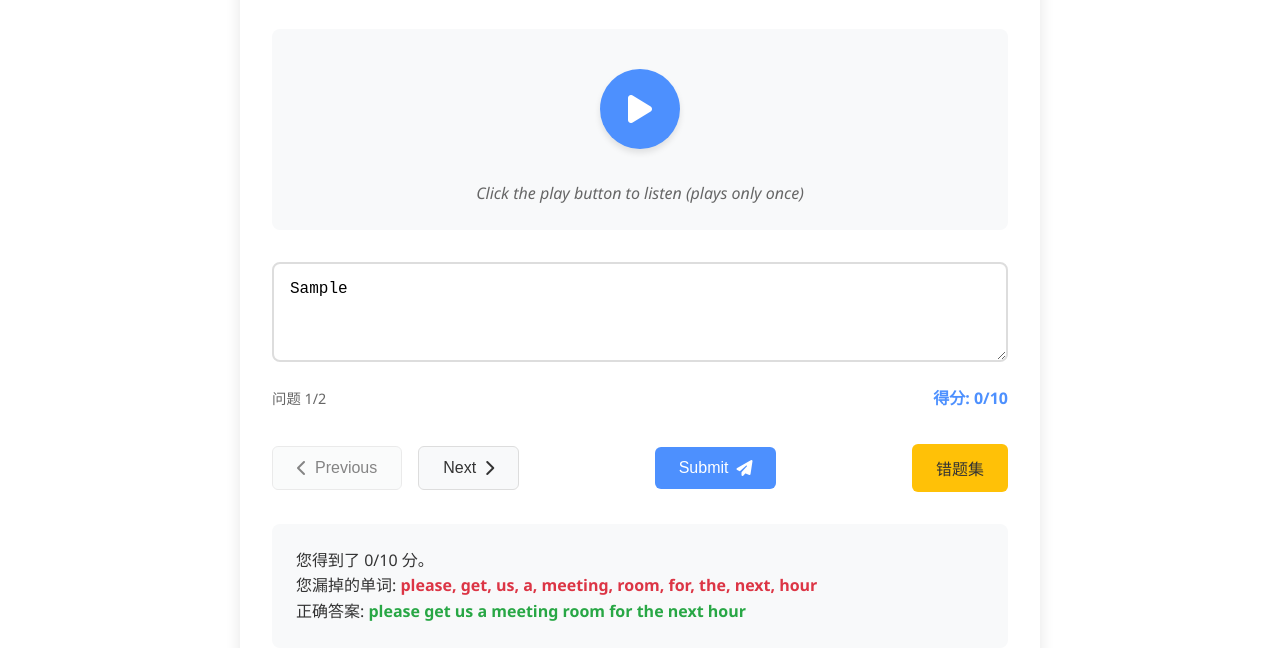
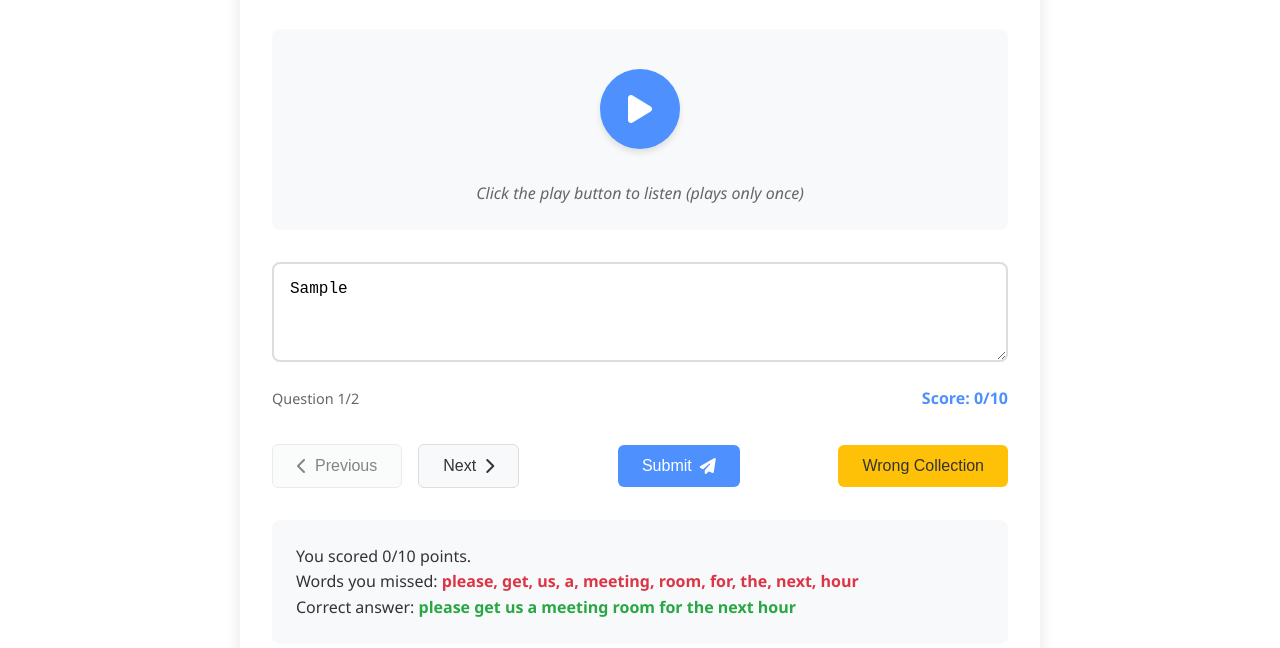
Before and after one commit to calvindiao/PTE-Core-practice, a website: page wfd.html in a window 1280 px wide. Both pictures are taken after typing "Sample" into the empty fields and a click on the button "Submit". Shown: the part 152-800 px from the top of the page. Drawn offline with Linux system fonts and the light colour scheme.

Commit message:
convert chinese to english
Signed-off-by: pandior <diaochenhao@gmail.com>

```diff
--- a/js/wfd.js
+++ b/js/wfd.js
@@ -109,7 +109,7 @@ function loadQuestion(index) {
 
     if (questions.length === 0 && appState.isReviewMode) {
         // 错题集为空
-        feedbackDisplay.innerHTML = `<div class="success-message">恭喜！您已经完成了所有错题的复习。</div>`;
+        feedbackDisplay.innerHTML = `<div class="success-message">Congratulations! You have completed reviewing all incorrect questions.</div>`;
         disableInterface(true);
         return;
     }
@@ -145,7 +145,7 @@ function loadQuestion(index) {
     }
 
     // 更新问题计数器
-    questionCounter.textContent = `问题 ${index + 1}/${questions.length}`;
+    questionCounter.textContent = `Question ${index + 1}/${questions.length}`;
 
     // 清除反馈
     feedbackDisplay.innerHTML = '';
@@ -164,10 +164,10 @@ function updateNavigationButtons() {
 
     // 更新错题集按钮状态
     if (appState.isReviewMode) {
-        wrongCollectionButton.textContent = '返回全部题目';
+        wrongCollectionButton.textContent = 'Return to All Questions';
         wrongCollectionButton.classList.add('active');
     } else {
-        wrongCollectionButton.textContent = '错题集';
+        wrongCollectionButton.textContent = 'Wrong Collection';
         wrongCollectionButton.classList.remove('active');
         wrongCollectionButton.disabled = appState.wrongQuestions.length === 0;
     }
@@ -194,13 +194,13 @@ function handleSubmit() {
     }
 
     // 保存用户答案
-    appState.userAnswers[originalIndex] = userAnswer;
+    //appState.userAnswers[originalIndex] = userAnswer;
 
     // 评分并显示反馈
     const result = scoreAnswer(userAnswer, question.answer);
 
     // 更新分数显示
-    scoreDisplay.textContent = `得分: ${result.score}/${result.totalWords}`;
+    scoreDisplay.textContent = `Score: ${result.score}/${result.totalWords}`;
 
     // 显示反馈
     displayFeedback(result);
@@ -246,18 +246,18 @@ function displayFeedback(result) {
 
     if (result.score === result.totalWords) {
         // 全部正确
-        feedbackDisplay.innerHTML = `<div class="success-message">太棒了！您答对了所有单词。</div>`;
+        feedbackDisplay.innerHTML = `<div class="success-message">Great job! You got all the words correct.</div>`;
     } else {
         // 部分正确或全部错误
         let feedbackHtml = `<div class="feedback-message">`;
-        feedbackHtml += `<p>您得到了 ${result.score}/${result.totalWords} 分。</p>`;
+        feedbackHtml += `<p>You scored ${result.score}/${result.totalWords} points.</p>`;
 
         if (result.missingWords.length > 0) {
-            feedbackHtml += `<p>您漏掉的单词: <span class="missing-words">${result.missingWords.join(', ')}</span></p>`;
+            feedbackHtml += `<p>Words you missed: <span class="missing-words">${result.missingWords.join(', ')}</span></p>`;
         }
 
         // 显示正确答案
-        feedbackHtml += `<p>正确答案: <span class="correct-answer">${result.correctWords.join(' ')}</span></p>`;
+        feedbackHtml += `<p>Correct answer: <span class="correct-answer">${result.correctWords.join(' ')}</span></p>`;
         feedbackHtml += `</div>`;
 
         feedbackDisplay.innerHTML = feedbackHtml;
@@ -307,7 +307,7 @@ function toggleReviewMode() {
             loadQuestion(0);
         } else {
             // 没有错题，显示提示
-            feedbackDisplay.innerHTML = `<div class="info-message">您目前没有错题需要复习。</div>`;
+            feedbackDisplay.innerHTML = `<div class="info-message">You currently have no incorrect questions to review.</div>`;
         }
     }
 }
--- a/wfd.html
+++ b/wfd.html
@@ -52,8 +52,8 @@
                     <textarea id="answer-input" placeholder="Type your answer here..."></textarea>
                 </div>
                 <div class="info-display">
-                    <div id="question-counter">问题 1/2</div>
-                    <div id="score-display">得分: 0/0</div>
+                    <div id="question-counter">Question 1/2</div>
+                    <div id="score-display">Score: 0/0</div>
                 </div>
             </div>
 
@@ -70,12 +70,12 @@
                     Submit <i class="fas fa-paper-plane"></i>
                 </button>
                 <button id="wrong-collection-button" class="btn btn-warning">
-                    错题集 <i class="fas fa-bookmark"></i>
+                    Wrong Collection <i class="fas fa-bookmark"></i>
                 </button>
             </div>
 
             <div id="feedback-display" class="feedback-section">
-                <!-- 反馈信息将在这里显示 -->
+                <!-- Feedback will be displayed here -->
             </div>
         </div>
     </main>
```
Also changed, not shown: 1 other file.
